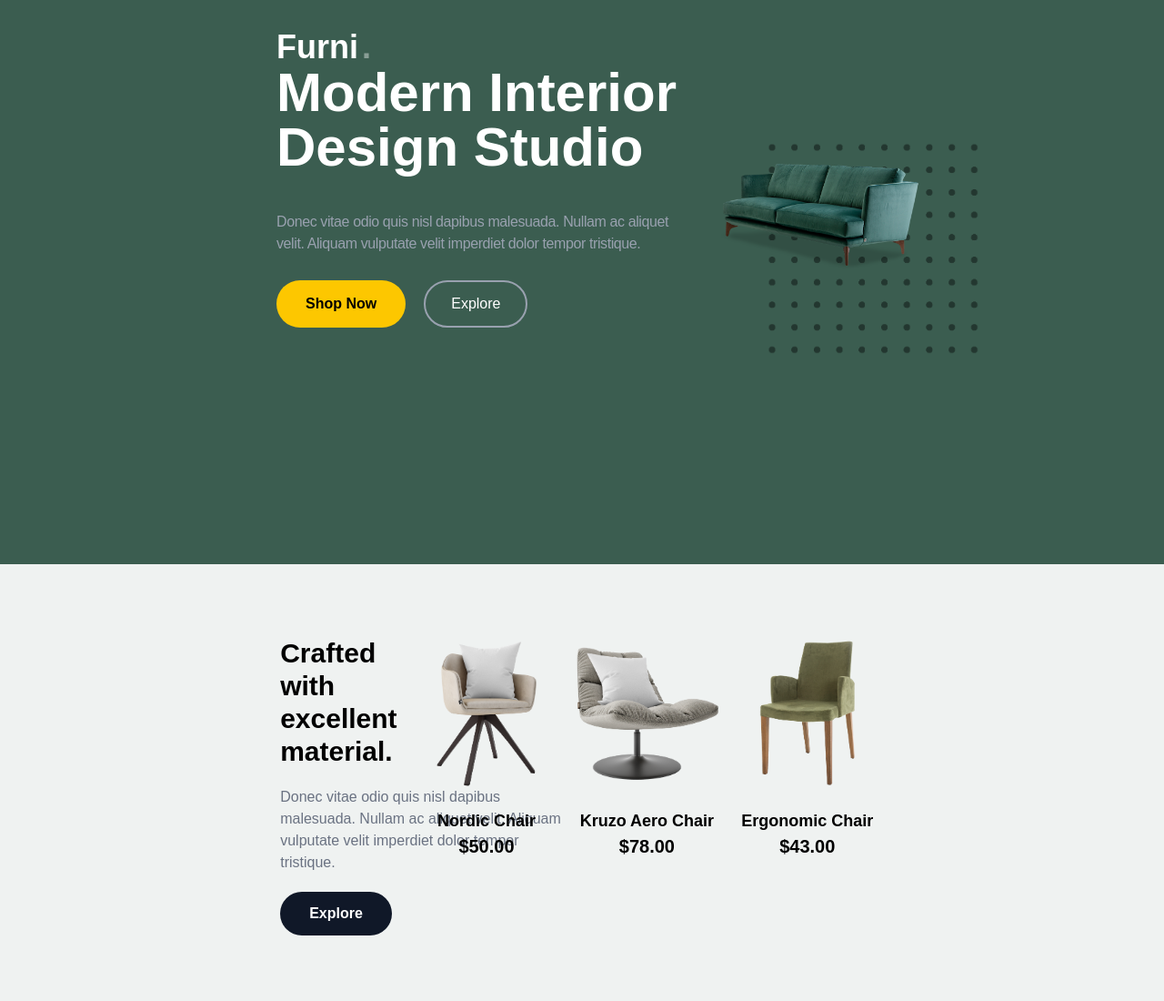
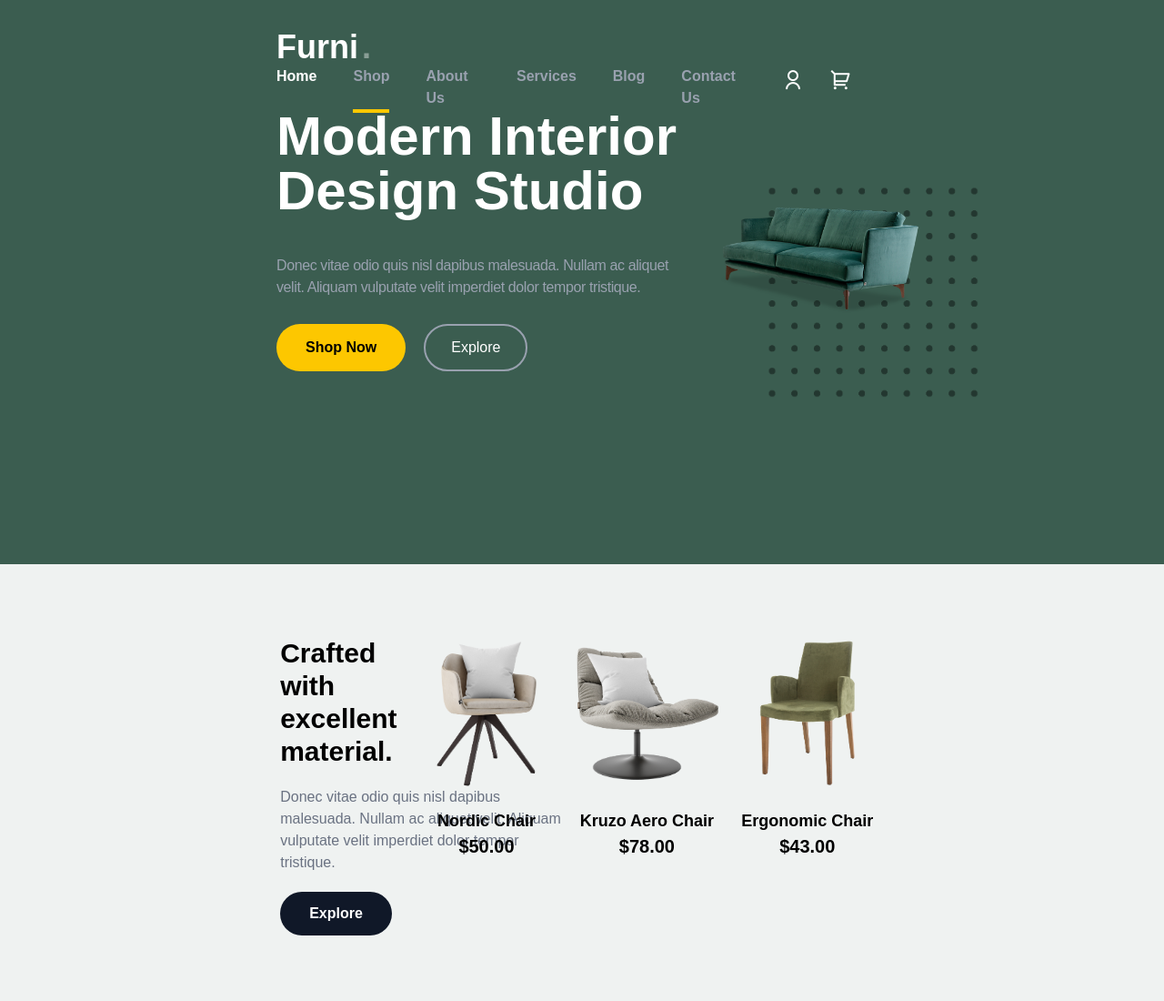
Before and after one commit to nikhilsrivastav765/furni, a plain HTML site: page index.html in a window 1280 px wide. Shown: the top 1100 px of the page at 91% size. Drawn offline with nearby package versions, Linux system fonts and the light colour scheme; files whose address does not match are found by name.

Commit message:
Final commit

```diff
--- a/index.html
+++ b/index.html
@@ -23,7 +23,7 @@
                 <div class="menu lg:hidden w-1/2 flex justify-end">
                 <i class="ri-menu-line text-3xl text-gray-900 "></i>
                 </div>
-                <div class="menu-bar flex lg:gap-10 mr-10  lg:flex-row flex-col pt-4 lg:pt-0 gap-4 hidden">
+                <div class="menu-bar flex lg:gap-10 mr-10  lg:flex-row flex-col pt-4 lg:pt-0 gap-4 ">
                     <a class="font-semibold text-white" href="#">Home</a>
                     <a class="font-semibold text-gray-400 relative hover:text-white after:content-[''] after:absolute after:w-10 after:h-1 after:-bottom-1 after:left-0  after:bg-yellow-400"
                         href="#">Shop</a>
```
